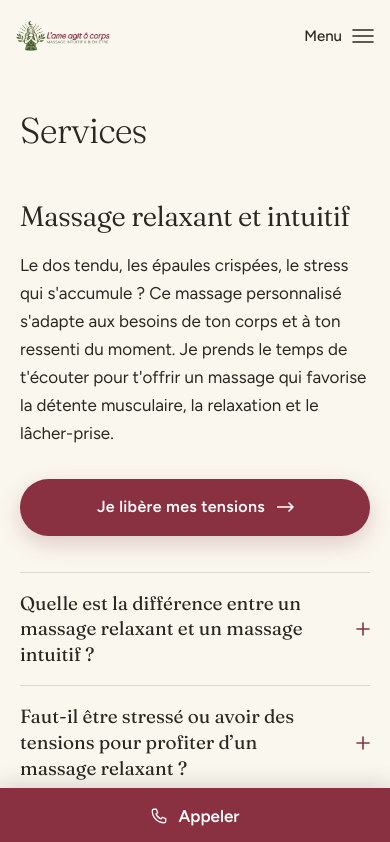
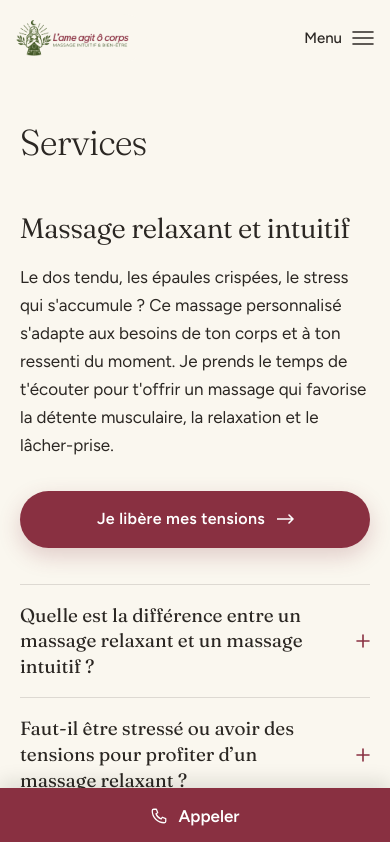
Before and after one commit to marcmasterbet/massage-a-domicile-christelle, a Next.js app: page /services in a window 390 px wide. Shown: the top 842 px of the page. Built offline with nearby package versions, Linux system fonts and the light colour scheme.

Commit message:
Add files via upload

```diff
--- a/src/app/blog/blog.module.css
+++ b/src/app/blog/blog.module.css
@@ -58,7 +58,7 @@
 
 /* ——— Article ——— */
 .article {
-  padding: 150px var(--marge) clamp(120px, 12vw, 180px);
+  padding: 164px var(--marge) clamp(120px, 12vw, 180px);
   background: linear-gradient(180deg, var(--ivoire) 0%, var(--ivoire) calc(100% - 180px), var(--terracotta) 100%);
 }
 
@@ -149,7 +149,7 @@
 
 @media (max-width: 900px) {
   .article {
-    padding-top: 110px;
+    padding-top: 122px;
   }
   .body {
     font-size: 17px;
--- a/src/components/Header.module.css
+++ b/src/components/Header.module.css
@@ -20,14 +20,14 @@
   display: block;
   flex: 0 0 auto;
   background: var(--ivoire);
-  padding: 5px 14px;
-  border-radius: 40px;
+  padding: 6px 18px;
+  border-radius: 50px;
   box-shadow: 0 6px 20px rgba(20, 22, 16, 0.25);
   line-height: 0;
 }
 
 .logo img {
-  height: 34px;
+  height: 50px;
   width: auto;
 }
 
@@ -156,9 +156,15 @@
   }
 }
 
-@media (max-width: 480px) {
+@media (max-width: 900px) {
   .logo img {
-    height: 30px;
+    height: 42px;
+  }
+}
+
+@media (max-width: 400px) {
+  .logo img {
+    height: 36px;
   }
 }
 
--- a/src/components/Header.tsx
+++ b/src/components/Header.tsx
@@ -36,7 +36,7 @@ export function Header() {
             width={1200}
             height={382}
             preload
-            sizes="140px"
+            sizes="200px"
           />
         </Link>
 
--- a/src/components/Hero.module.css
+++ b/src/components/Hero.module.css
@@ -65,7 +65,7 @@
   align-items: center;
   justify-content: center;
   text-align: center;
-  padding: 124px var(--marge) 56px;
+  padding: 140px var(--marge) 56px;
 }
 
 @media (max-width: 900px) {
@@ -89,6 +89,6 @@
     min-height: 340px;
   }
   .content {
-    padding: 92px 20px 40px;
+    padding: 104px 20px 40px;
   }
 }
--- a/src/components/PageInterne.module.css
+++ b/src/components/PageInterne.module.css
@@ -1,7 +1,7 @@
 .intro {
   max-width: var(--contenu-max);
   margin: 0 auto;
-  padding: 168px var(--marge) 8px;
+  padding: 180px var(--marge) 8px;
 }
 
 .title {
@@ -22,7 +22,7 @@
 
 @media (max-width: 900px) {
   .intro {
-    padding-top: 112px;
+    padding-top: 124px;
   }
 }
 
```
